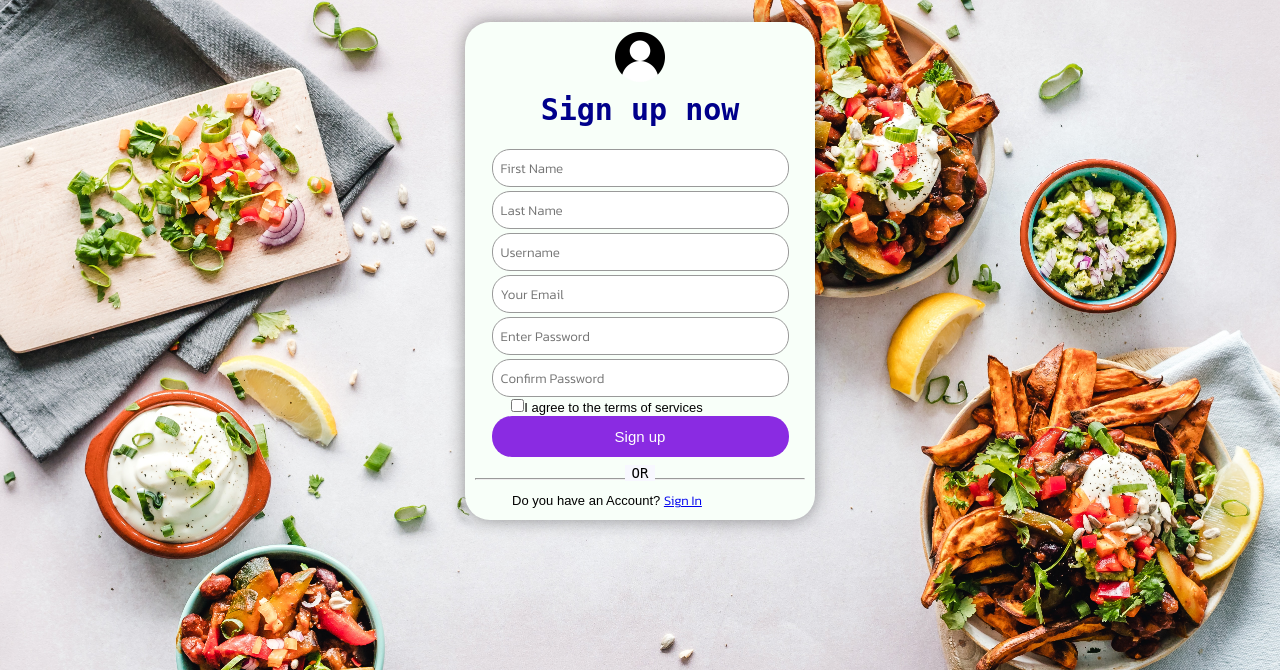
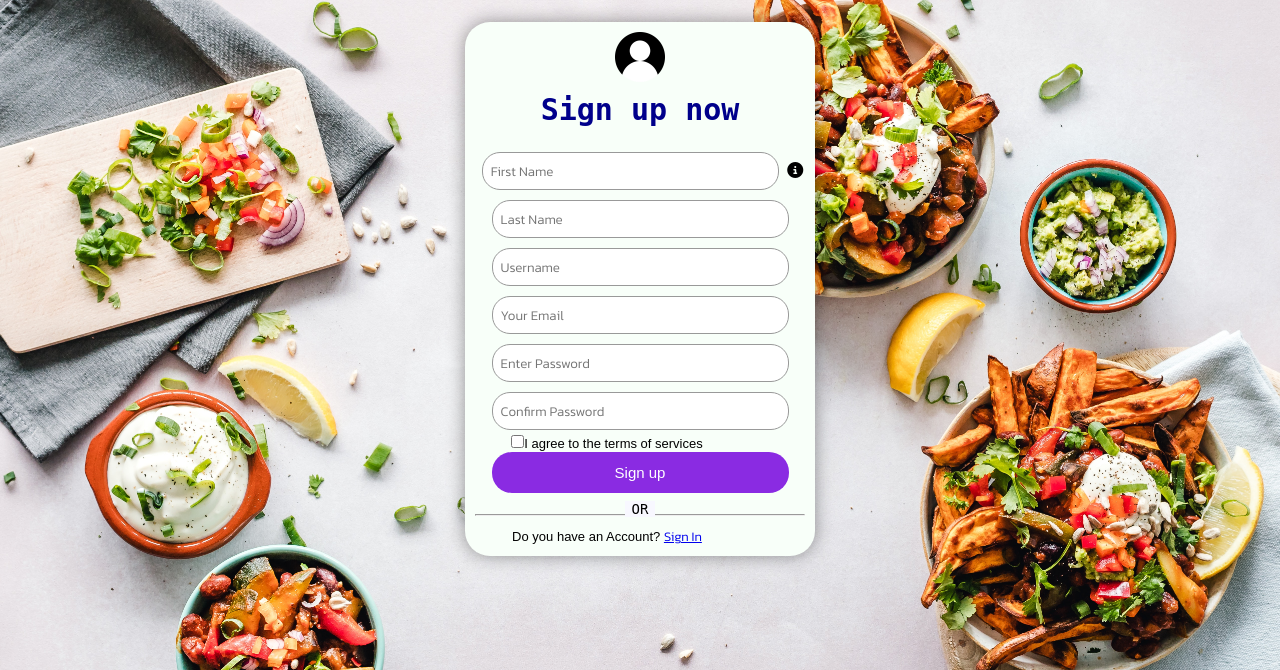
Before and after one commit to Yogesh-satyam/Recipe-Sharing-Website, a Django app: template templates/user/signup.html in a window 1280 px wide. Shown: the part 80-750 px from the top of the page. Run offline with Django 4.2, Linux system fonts and the light colour scheme; the template is opened without the code that fills it, so the values that code supplies are empty; some libraries are stand-ins or nearby versions.

Commit message:
Information Message Icon

```diff
--- a/static/main/css/siginup.css
+++ b/static/main/css/siginup.css
@@ -58,7 +58,7 @@ body
 {
   border-radius: 18px;
   padding: 8px;
-  margin: 2px;
+  margin: 5px;
   width: 90%;
   border: 1px solid #999;
   outline: none;
@@ -114,3 +114,18 @@ hr
 .error-message{
 color: red;
 }
+
+.sign-up-form .flex-between {
+  display: "flex";
+}
+
+.form-group i {
+  position: "absolute";
+  left: 1rem;
+}
+.visible {
+  display: block;
+}
+.hidden {
+  display: none;
+}
--- a/static/main/js/script.js
+++ b/static/main/js/script.js
@@ -2,7 +2,9 @@ const menuBtn=document.querySelector(".menu-icon span");
 const searchBtn=document.querySelector(".search-icon");
 const cancelBtn=document.querySelector(".cancel-icon");
 const items=document.querySelector(".nav-items");
-const form=document.querySelector("form");
+const form=document.querySelector(".form");
+const informationIcon = document.querySelector(".information");
+const informationMessage = document.querySelector(".information-message");
 menuBtn.onclick = ()=>{
   items.classList.add("active");
   menuBtn.classList.add("hide");
@@ -41,3 +43,12 @@ cuisibesContainers.forEach((item, i) => {
         item.scrollLeft -= containerWidth;
     })
 })
+
+const handleClick = (event) => {
+  informationMessage.classList.remove("hidden");
+  informationMessage.classList.add("visible");
+  setTimeout(() => {
+    informationMessage.classList.add("hidden");
+  },700);
+}
+informationIcon.addEventListener("mouseover",handleClick);
--- a/templates/user/signup.html
+++ b/templates/user/signup.html
@@ -75,7 +75,12 @@
       <h5 class="error-message">{{message}}</h5>
       {% endfor %}
       {% csrf_token %}
-      <input type="text" class="input-box" name='first-name' pattern="[a-zA-Z'-'\s]*" placeholder="First Name"  required>
+      <div class="flex-between form-group">
+        <input type="text" class="input-box" name='first-name' pattern="[a-zA-Z'-'\s]*" placeholder="First Name"  required>
+        <i class="fa-solid fa-circle-info information"></i>
+        <span class="information-message hidden">There should be no numeric character</span>
+      </div>
+
       <input type="text" class="input-box" name='last-name' placeholder="Last Name">
       <input type="text" class="input-box" name='username' placeholder="Username" required>
       <input type="email" class="input-box" name='email' placeholder="Your Email" required>
@@ -86,7 +91,7 @@
       <hr>
       <p class="or">OR</p>
       <p class="message">Do you have an Account? <a href="{% url 'login' %}">Sign In</a></p>
-    </forms>
+    </form>
   </div>
    <script>
     function myOnClick()
```
